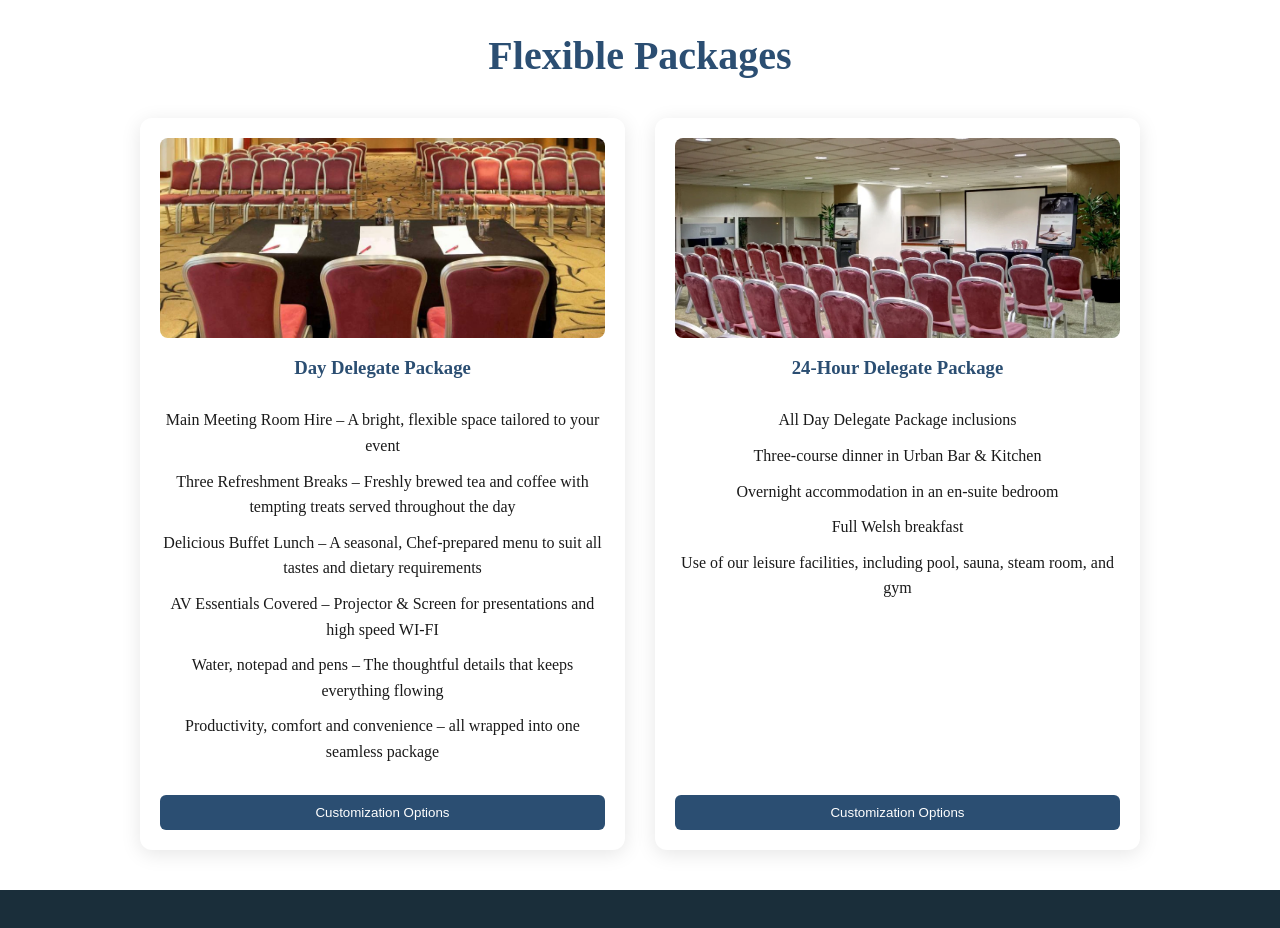
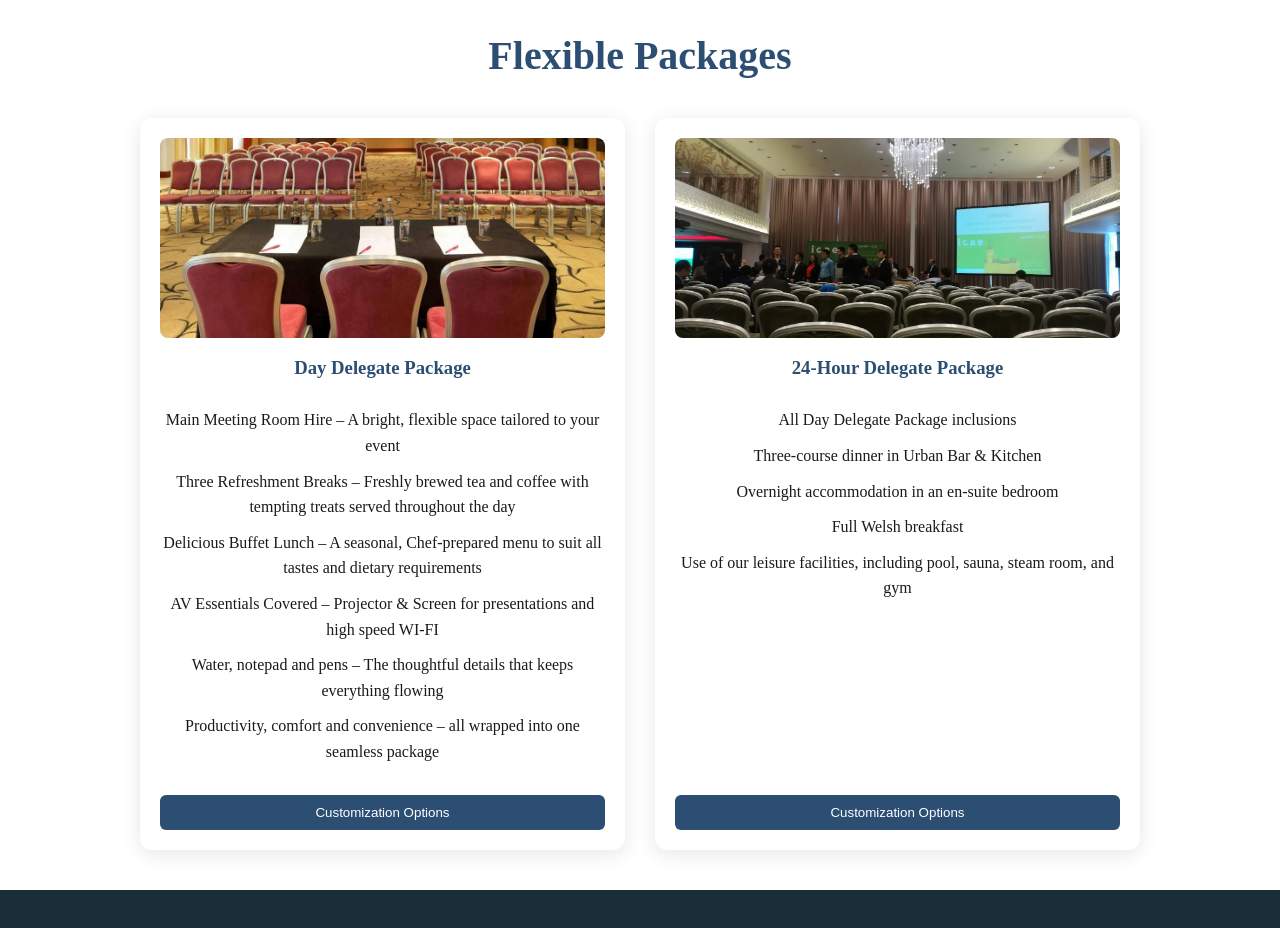
Before and after one commit to SinghSANJAM/hollandhousecardiffbySunday, a plain HTML site: page events.html in a window 1280 px wide. Shown: the part 3100-4028 px from the top of the page. Drawn offline with Linux system fonts and the light colour scheme.

Commit message:
Update events.html

```diff
--- a/events.html
+++ b/events.html
@@ -248,7 +248,7 @@
       </div>
 
       <div class="package-card" data-animate>
-        <img src="images/unnamed (13).webp" alt="Modern Venue" loading="lazy">
+        <img src="images/unnamed (12).webp" alt="Modern Venue" loading="lazy">
         <h3>24-Hour Delegate Package</h3>
         <ul>
           <li>All Day Delegate Package inclusions</li>
```
